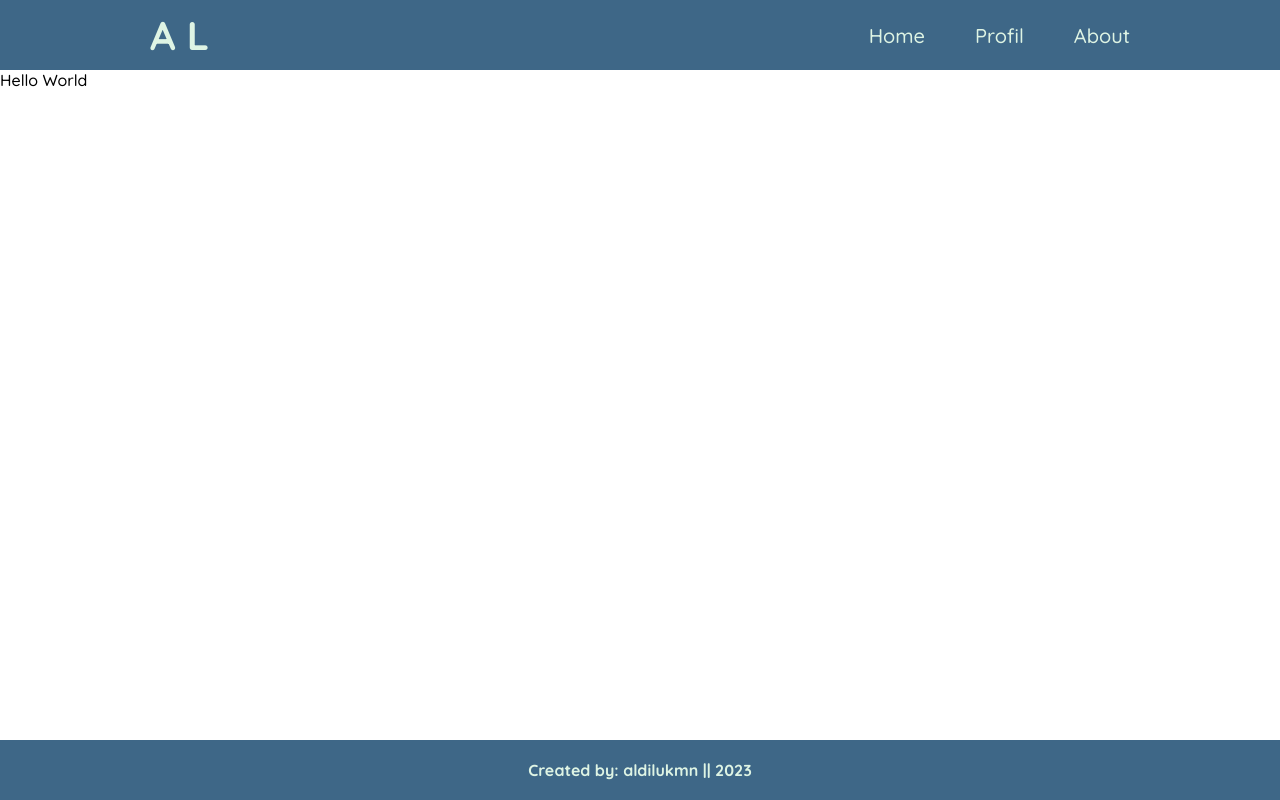
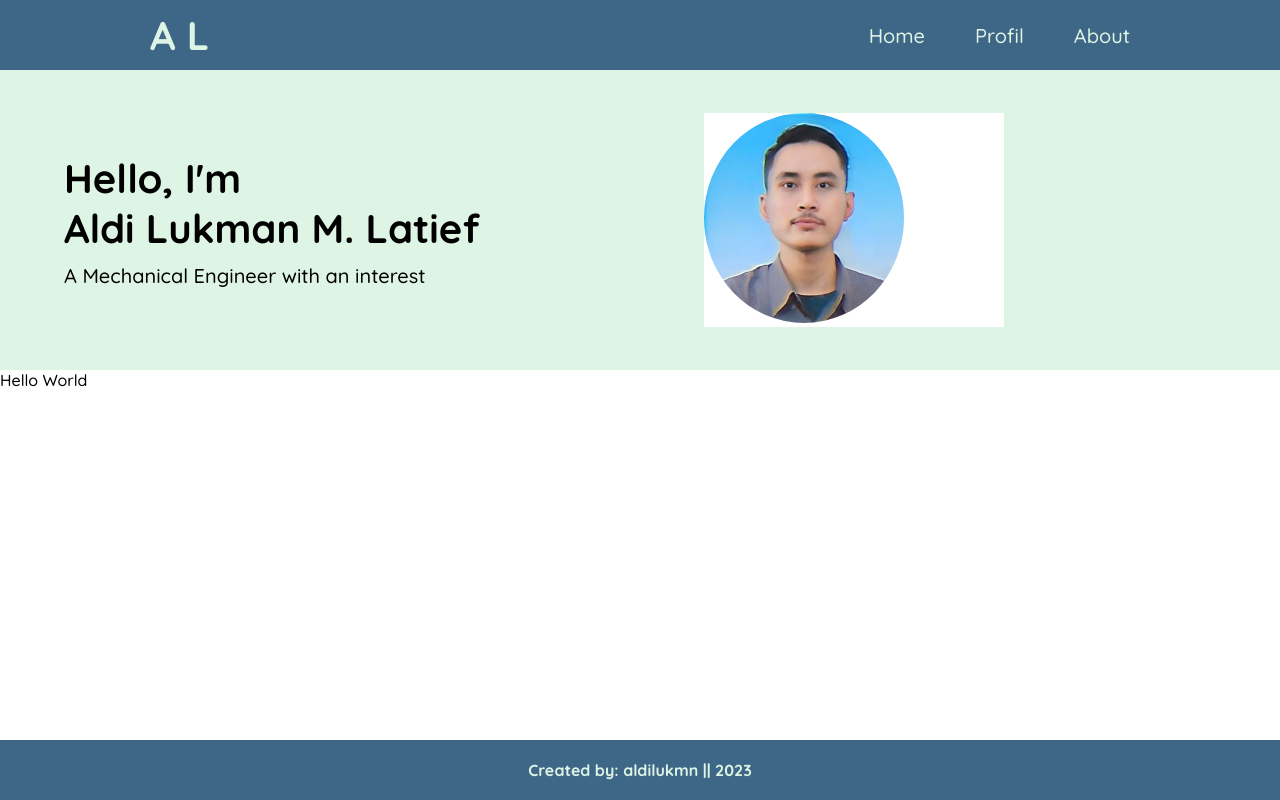
Before and after one commit to aldilukmn/my-portfolio, a plain HTML site: page index.html in a window 1280 px wide. Drawn offline with Linux system fonts and the light colour scheme.

Commit message:
jumbotron

```diff
--- a/assets/js/index.js
+++ b/assets/js/index.js
@@ -1,3 +1,11 @@
-$('#actionNav').click(function() {
-    $('.navigation').toggleClass('hideNav showNav');
+$('#actionNav').click(function(e) {
+    e.stopPropagation();
+    $('.navigation').toggleClass('hideNav');
 });
+
+$(document).click(function() {
+    if ($('.navigation').hasClass('hideNav')) {
+        $('.navigation').removeClass('hideNav');
+        $('#actionNav').prop('checked', false);
+    }
+});
--- a/assets/scss/index.scss
+++ b/assets/scss/index.scss
@@ -66,6 +66,40 @@ header {
         }
         #actionNav {
             display: none;
+        }
+    }
+    .jumbotron {
+        background-color: $white;
+        display: flex;
+        height: 300px;
+        position: relative;
+        width: 100%;
+        z-index: -2;
+        section {
+            display: flex;
+            flex-direction: column;
+            justify-content: center;
+            margin-left: 5%;
+            width: 50%;
+            h1 {
+                font-size: 40px;
+                margin-bottom: 10px;
+            }
+            p {
+                font-size: 20px;
+            }
+        }
+        figure {
+            display: flex;
+            .image {
+                align-self: center;
+                width: 300px;
+                background-color: #fff;
+                img {
+                    border-radius: 50%;
+                    width: 200px;
+                }
+            }
         }
     }
 }
--- a/index.html
+++ b/index.html
@@ -15,9 +15,9 @@
                     <a href="#">A L</a>
                 </div>
                 <div class="navigation">
-                    <a href="#">Home</a>
-                    <a href="#">Profil</a>
-                    <a href="#">About</a>
+                    <a href="#home">Home</a>
+                    <a href="#profile">Profil</a>
+                    <a href="#about">About</a>
                 </div>
                 <input type="checkbox" id="actionNav">
                 <div class="toggle">
@@ -26,6 +26,17 @@
                     <span></span>
                 </div>
             </nav>
+            <div class="jumbotron">
+                <section>
+                    <h1>Hello, I'm <br> Aldi Lukman M. Latief</h1>
+                    <p>A Mechanical Engineer with an interest</p>
+                </section>
+                <figure>
+                    <div class="image">
+                        <img src="./assets/img/photo.jpg" alt="">
+                    </div>
+                </figure>
+            </div>
         </header>
         <main>
             <section>
```
Also changed, not shown: assets/css/index.css, assets/img/photo.jpg (added), 1 other file.
